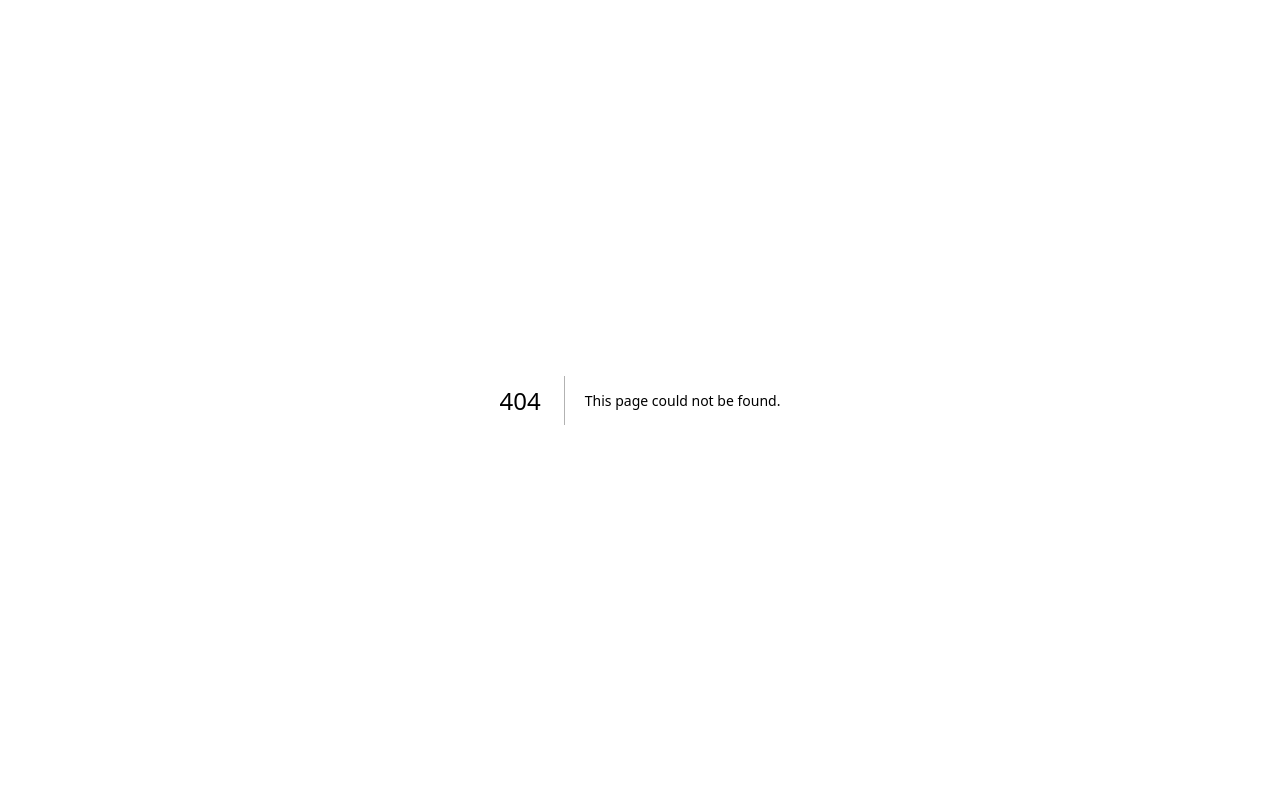
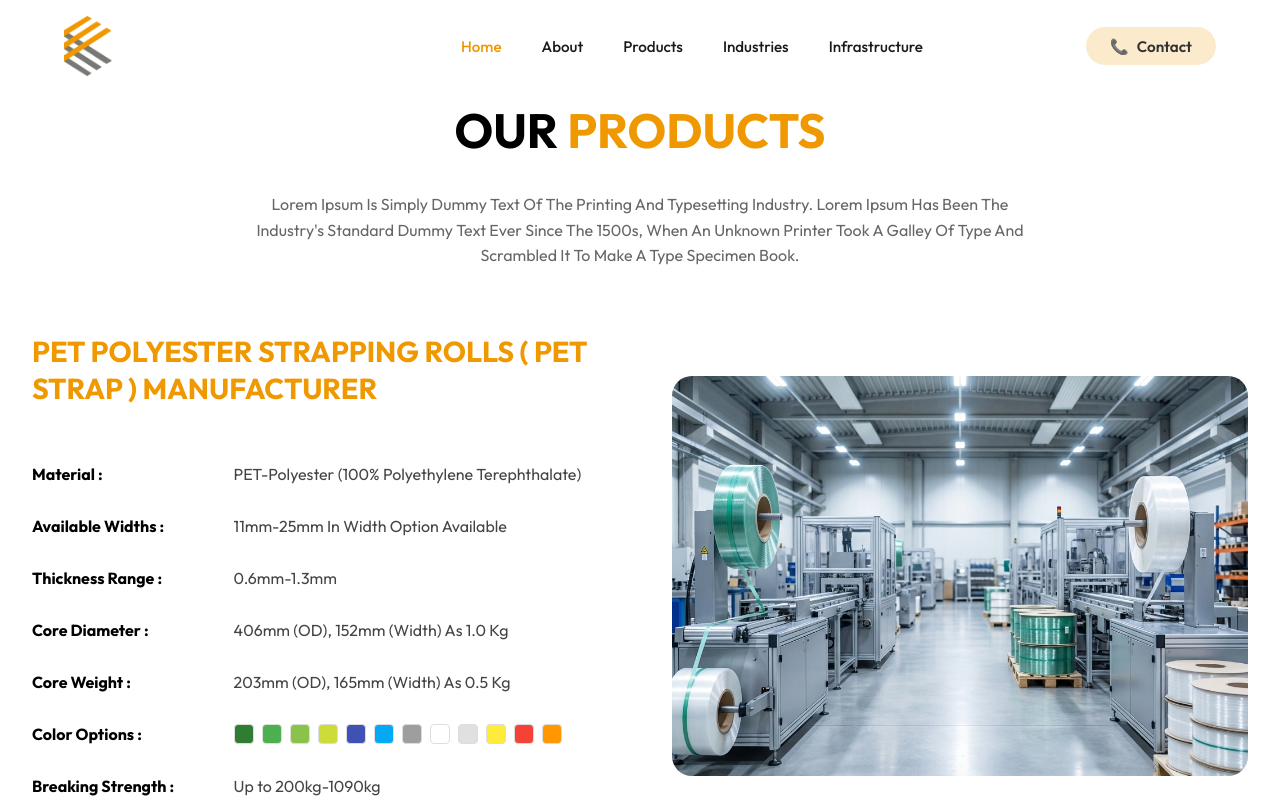
Before and after one commit to trivonotech/KARAM-PET---STRAP-INDUSTRIES, a Next.js app: page /products in a window 1280 px wide. Before the commit this address had no page. Shown: the top 800 px of the page. Built offline with nearby package versions, Linux system fonts and the light colour scheme.

Commit message:
feat: add dedicated products page with product details and update navbar navigation links.

```diff
--- /dev/null
+++ b/src/app/products/page.module.css
@@ -0,0 +1,132 @@
+.mainWrapper {
+    padding-top: 100px;
+    /* Match global padding adjustment */
+    padding-bottom: 4rem;
+    width: 100%;
+    max-width: 1400px;
+    margin: 0 auto;
+    font-family: var(--font-outfit), sans-serif;
+}
+
+.headerSection {
+    text-align: center;
+    margin-bottom: 4rem;
+    padding: 0 1rem;
+}
+
+.title {
+    font-size: 3rem;
+    text-transform: uppercase;
+    font-weight: 700;
+    margin-bottom: 2rem;
+    color: #000;
+}
+
+.title span {
+    color: var(--primary);
+}
+
+.description {
+    max-width: 800px;
+    margin: 0 auto;
+    color: #666;
+    line-height: 1.6;
+    font-size: 1rem;
+}
+
+/* Product Section Layout */
+.productSection {
+    display: flex;
+    align-items: center;
+    gap: 4rem;
+    margin-bottom: 6rem;
+    padding: 0 2rem;
+}
+
+.productSection.reversed {
+    flex-direction: row-reverse;
+}
+
+.productInfo {
+    flex: 1;
+}
+
+.productImageContainer {
+    flex: 1;
+    position: relative;
+    height: 400px;
+    border-radius: 20px;
+    overflow: hidden;
+    /* Placeholder background if image missing */
+    background-color: #f5f5f5;
+}
+
+.productImage {
+    object-fit: cover;
+}
+
+.productTitle {
+    color: var(--primary);
+    font-size: 1.8rem;
+    font-weight: 700;
+    margin-bottom: 2rem;
+    text-transform: uppercase;
+    line-height: 1.3;
+}
+
+/* Specs Table Styling */
+.specsTable {
+    width: 100%;
+    border-collapse: separate;
+    border-spacing: 0 1rem;
+}
+
+.specsTable tr {
+    border-bottom: 1px solid #eee;
+}
+
+.specsTable td {
+    padding: 0.5rem 0;
+    vertical-align: top;
+    font-size: 1rem;
+}
+
+.specLabel {
+    font-weight: 700;
+    color: #000;
+    width: 35%;
+    padding-right: 1rem;
+}
+
+.specValue {
+    color: #444;
+}
+
+/* Color Swatches */
+.colorOptions {
+    display: flex;
+    gap: 0.5rem;
+    flex-wrap: wrap;
+}
+
+.colorSwatch {
+    width: 20px;
+    height: 20px;
+    border-radius: 4px;
+    border: 1px solid #ddd;
+}
+
+/* Responsive */
+@media (max-width: 900px) {
+
+    .productSection,
+    .productSection.reversed {
+        flex-direction: column;
+        gap: 2rem;
+    }
+
+    .productImageContainer {
+        width: 100%;
+        height: 300px;
+    }
+}
--- /dev/null
+++ b/src/app/products/page.tsx
@@ -0,0 +1,152 @@
+import Image from 'next/image';
+import styles from './page.module.css';
+import Navbar from '@/components/Navbar';
+import Footer from '@/components/Footer';
+
+// Type definitions for product data
+interface Spec {
+    label: string;
+    value: string | React.ReactNode;
+}
+
+interface Product {
+    id: string;
+    title: string;
+    specs: Spec[];
+    imageSrc: string;
+}
+
+// Data extracted from user images
+const products: Product[] = [
+    {
+        id: 'pet-strap',
+        title: 'PET POLYESTER STRAPPING ROLLS ( PET STRAP ) MANUFACTURER',
+        imageSrc: '/hero-bg.png', // Placeholder
+        specs: [
+            { label: 'Material :', value: 'PET-Polyester (100% Polyethylene Terephthalate)' },
+            { label: 'Available Widths :', value: '11mm-25mm In Width Option Available' },
+            { label: 'Thickness Range :', value: '0.6mm-1.3mm' },
+            { label: 'Core Diameter :', value: '406mm (OD), 152mm (Width) As 1.0 Kg' },
+            { label: 'Core Weight :', value: '203mm (OD), 165mm (Width) As 0.5 Kg' },
+            {
+                label: 'Color Options :',
+                value: (
+                    <div className={styles.colorOptions}>
+                        <div className={styles.colorSwatch} style={{ backgroundColor: '#2e7d32' }}></div> {/* Dark Green */}
+                        <div className={styles.colorSwatch} style={{ backgroundColor: '#4caf50' }}></div> {/* Green */}
+                        <div className={styles.colorSwatch} style={{ backgroundColor: '#8bc34a' }}></div> {/* Light Green */}
+                        <div className={styles.colorSwatch} style={{ backgroundColor: '#cddc39' }}></div> {/* Lime */}
+                        <div className={styles.colorSwatch} style={{ backgroundColor: '#3f51b5' }}></div> {/* Indigo */}
+                        <div className={styles.colorSwatch} style={{ backgroundColor: '#03a9f4' }}></div> {/* Light Blue */}
+                        <div className={styles.colorSwatch} style={{ backgroundColor: '#9e9e9e' }}></div> {/* Grey */}
+                        <div className={styles.colorSwatch} style={{ backgroundColor: '#ffffff' }}></div> {/* White */}
+                        <div className={styles.colorSwatch} style={{ backgroundColor: '#e0e0e0' }}></div> {/* Light Grey */}
+                        <div className={styles.colorSwatch} style={{ backgroundColor: '#ffeb3b' }}></div> {/* Yellow */}
+                        <div className={styles.colorSwatch} style={{ backgroundColor: '#f44336' }}></div> {/* Red */}
+                        <div className={styles.colorSwatch} style={{ backgroundColor: '#ff9800' }}></div> {/* Orange */}
+                    </div>
+                )
+            },
+            { label: 'Breaking Strength :', value: 'Up to 200kg-1090kg' },
+        ]
+    },
+    {
+        id: 'pp-strap',
+        title: 'POLY PROPYLENE STRAPPING ( PP STRAP ) MANUFACTURER',
+        imageSrc: '/hero-bg.png', // Placeholder
+        specs: [
+            { label: 'Material :', value: 'PP - (Polypropylene)' },
+            { label: 'Available Widths :', value: '9mm-19mm In Width Options Available' },
+            { label: 'Thickness Range :', value: '0.6mm-1.0mm' },
+            { label: 'Printing :', value: 'Rubber Stereo Printing Available' },
+            { label: 'Color Options :', value: 'Green/Black/Custom' },
+            { label: 'Breaking Strength :', value: '50kg-200kg' },
+        ]
+    },
+    {
+        id: 'cord-strap',
+        title: 'CORDED POLYESTER STRAPPING ( CORD STRAP ) SUPLLIER',
+        imageSrc: '/hero-bg.png', // Placeholder
+        specs: [
+            { label: 'Material :', value: 'Polyester Filaments' },
+            { label: 'Available Widths :', value: '13mm | 16mm | 19mm | 25mm | 32mm' },
+            { label: 'Meters Per Roll :', value: '1100 | 850 | 600 | 500 | 300' },
+            { label: 'Break Load (KgF) :', value: '215 Kg | 300 Kg | 360 Kg | 730 Kg | 1270 Kg' },
+            { label: 'Thickness Range :', value: '0.5 mm-1.3mm' },
+            { label: 'Rolls Per Box :', value: '2' },
+            { label: 'Pack / Box :', value: '1' },
+        ]
+    },
+    {
+        id: 'buckles-seals',
+        title: 'BUCKLES AND SEALS FOR STRAPPING SUPPLIER',
+        imageSrc: '/hero-bg.png', // Placeholder
+        specs: [
+            { label: 'Buckle Size :', value: '13mm | 16mm | 19mm | 25mm | 32mm' },
+            { label: 'Pieces Per Box :', value: '2000 | 1500 | 1000 | 500 | 250' },
+            { label: 'Pack / Box :', value: '1' },
+        ]
+    },
+    {
+        id: 'tools',
+        title: 'PNEUMATIC STRAPPING TOOL SUPPLIER',
+        imageSrc: '/hero-bg.png', // Placeholder
+        specs: [
+            { label: 'Material :', value: 'Pet' },
+            { label: 'Available Widths :', value: '9mm/12mm/16mm (Adjustable)' },
+            { label: 'Thickness Range :', value: '0.5 mm-1.3mm' },
+            { label: 'Finish :', value: 'Embossed/Smooth' },
+            { label: 'Color Options :', value: 'Green/Black/Custom' },
+            { label: 'Core Size :', value: '203 mm' },
+            { label: 'Breaking Strength :', value: 'Up to 600 Kg' },
+        ]
+    }
+];
+
+export default function ProductsPage() {
+    return (
+        <main>
+            <Navbar />
+            <div className={styles.mainWrapper}>
+                <div className={styles.headerSection}>
+                    <h1 className={styles.title}>OUR <span>PRODUCTS</span></h1>
+                    <p className={styles.description}>
+                        Lorem Ipsum Is Simply Dummy Text Of The Printing And Typesetting Industry.
+                        Lorem Ipsum Has Been The Industry&#39;s Standard Dummy Text Ever Since The 1500s,
+                        When An Unknown Printer Took A Galley Of Type And Scrambled It To Make A Type Specimen Book.
+                    </p>
+                </div>
+
+                {products.map((product, index) => (
+                    <section
+                        key={product.id}
+                        className={`${styles.productSection} ${index % 2 !== 0 ? styles.reversed : ''}`}
+                    >
+                        <div className={styles.productInfo}>
+                            <h2 className={styles.productTitle}>{product.title}</h2>
+                            <table className={styles.specsTable}>
+                                <tbody>
+                                    {product.specs.map((spec, i) => (
+                                        <tr key={i}>
+                                            <td className={styles.specLabel}>{spec.label}</td>
+                                            <td className={styles.specValue}>{spec.value}</td>
+                                        </tr>
+                                    ))}
+                                </tbody>
+                            </table>
+                        </div>
+                        <div className={styles.productImageContainer}>
+                            <Image
+                                src={product.imageSrc}
+                                alt={product.title}
+                                fill
+                                className={styles.productImage}
+                            />
+                        </div>
+                    </section>
+                ))}
+            </div>
+            <Footer />
+        </main>
+    );
+}
--- a/src/components/Navbar.tsx
+++ b/src/components/Navbar.tsx
@@ -15,9 +15,9 @@ export default function Navbar() {
           />
         </div>
         <ul className={styles.navLinks}>
-          <li><a href="#" className={`${styles.navLink} ${styles.active}`}>Home</a></li>
+          <li><a href="/" className={`${styles.navLink} ${styles.active}`}>Home</a></li>
           <li><a href="#" className={styles.navLink}>About</a></li>
-          <li><a href="#" className={styles.navLink}>Products</a></li>
+          <li><a href="/products" className={styles.navLink}>Products</a></li>
           <li><a href="#" className={styles.navLink}>Industries</a></li>
           <li><a href="#" className={styles.navLink}>Infrastructure</a></li>
         </ul>
```
